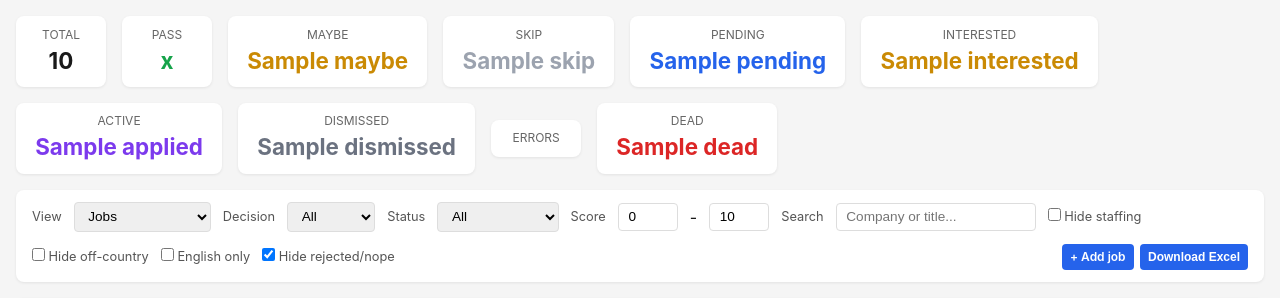
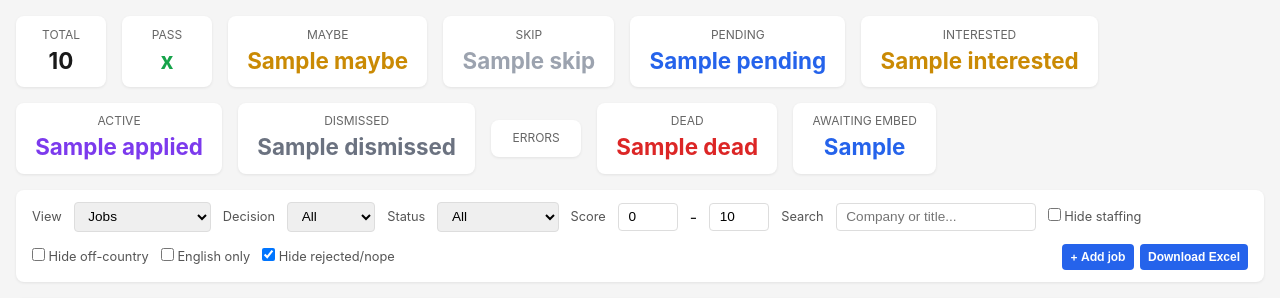
Before and after one commit to Cameleolam/jobs-funnel, a FastAPI app: template ui/templates/jobs.html in a window 1280 px wide. Shown: the part 42-340 px from the top of the page. Run offline with FastAPI, Linux system fonts and the light colour scheme; the template is opened without the code that fills it: most values are stand-ins (such as "Sample title", 1, 10 or a date in 2020); a database or web service that is not in the repository returns one stand-in record (values such as "Sample title"); data that the repository does not hold is empty; some libraries are stand-ins or nearby versions.

Commit message:
feat(ui): show embedding-pending and uncalibrated badges

```diff
--- a/ui/server.py
+++ b/ui/server.py
@@ -56,7 +56,8 @@ ROW_COLS = (
     "posted_at, employment_type, seniority_level, start_date, "
     "error, error_code, retry_count, "
     "possible_duplicate_of, duplicate_confirmed, "
-    "tracked_at"
+    "tracked_at, "
+    "(embedding IS NULL) AS awaiting_embedding, scored_uncalibrated"
 )
 
 
@@ -184,6 +185,11 @@ def get_stats():
         f"SELECT COUNT(*) as cnt FROM {TABLE} WHERE status = 'dead'"
     )
     stats["dead"] = dead["cnt"] if dead else 0
+    awaiting = fetch_one(
+        f"SELECT COUNT(*) as cnt FROM {TABLE} "
+        f"WHERE embedding IS NULL AND (error_code IS NULL OR error_code != 'EMBED_FAILED')"
+    )
+    stats["awaiting_embedding"] = awaiting["cnt"] if awaiting else 0
     return stats
 
 
--- a/ui/templates/partials/job_row_single.html
+++ b/ui/templates/partials/job_row_single.html
@@ -66,6 +66,8 @@
     {% if job.notes %}<span class="icon-badge icon-note" title="{{ job.notes[:80] }}">N</span>{% endif %}
     {% if job.error_code %}<span class="icon-badge icon-flag" title="{{ (job.error or '')[:80] }}">{{ job.error_code }}</span>{% endif %}
     {% if job.possible_duplicate_of and job.duplicate_confirmed is none %}<span class="icon-badge icon-flag" title="Possible duplicate of #{{ job.possible_duplicate_of }}">DUP?</span>{% endif %}
+    {% if job.awaiting_embedding %}<span class="icon-badge icon-flag" title="Awaiting embedding">EMB?</span>{% endif %}
+    {% if job.scored_uncalibrated %}<span class="icon-badge icon-flag" title="Scored without calibration anchors; will be re-scored once embedding lands">UNCAL</span>{% endif %}
     {% if job.tracked_at %}
       <a href="/tracking#job-{{ job.id }}"
          class="icon-badge icon-tracking"
--- a/ui/templates/partials/stats.html
+++ b/ui/templates/partials/stats.html
@@ -39,4 +39,8 @@
     <div class="label">Dead</div>
     <div class="value">{{ stats.dead }}</div>
   </div>
+  <div class="stat-card" style="color: #1e3a8a;">
+    <div class="label">Awaiting Embed</div>
+    <div class="value" style="color: #2563eb;">{{ stats.awaiting_embedding or 0 }}</div>
+  </div>
 </div>
```
